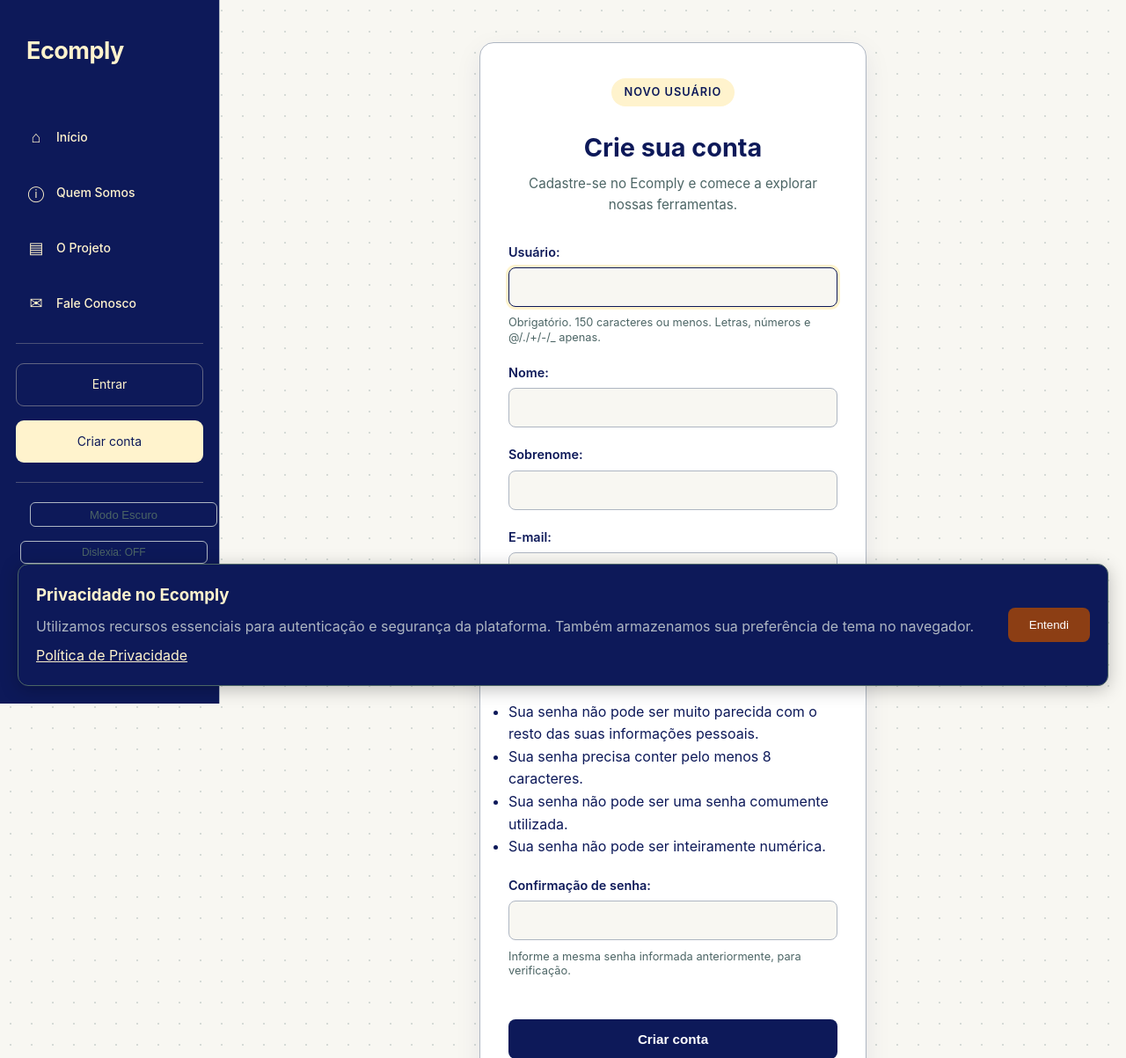
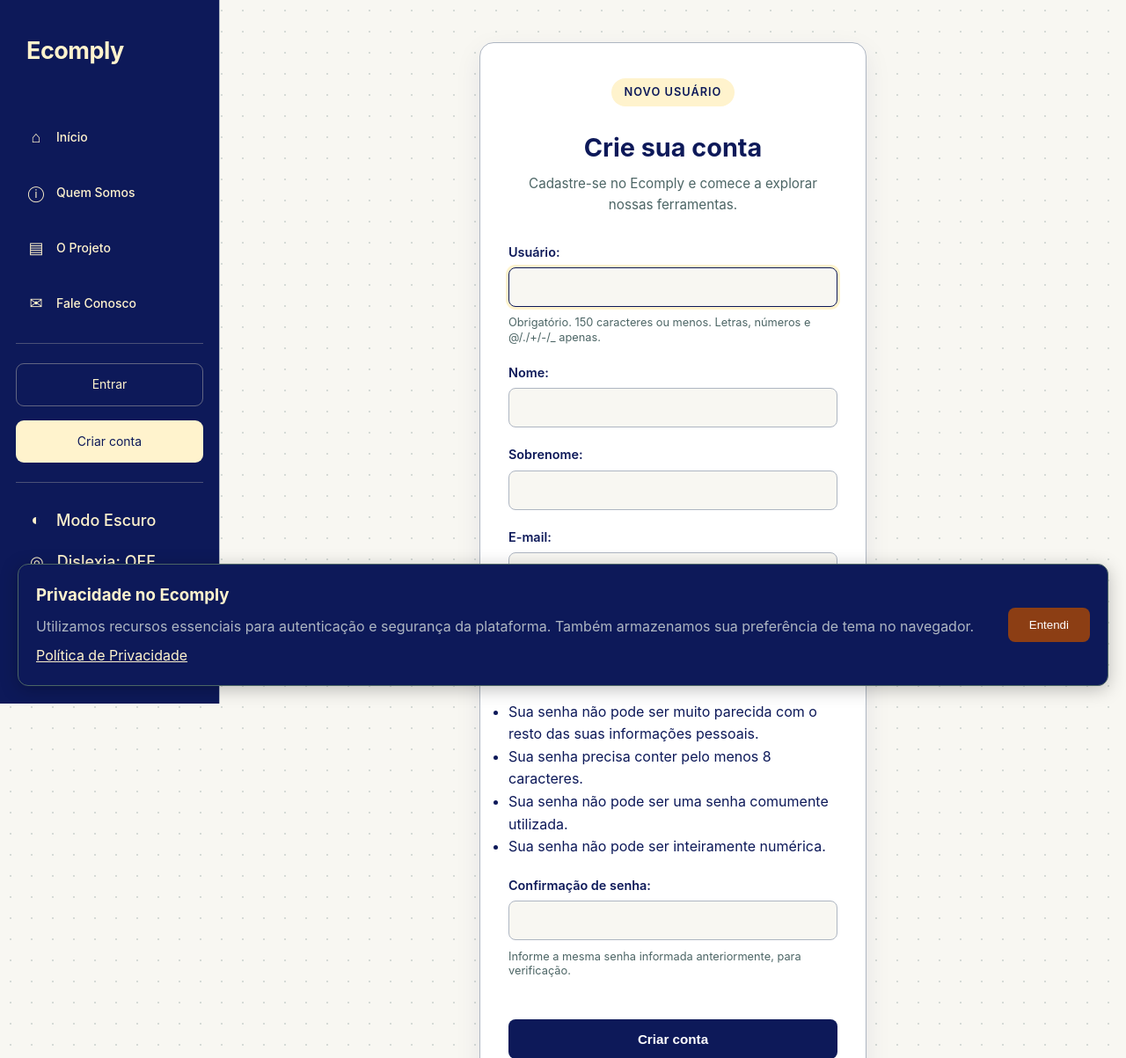
Before and after one commit to mariaeugeniamoraes/projeto_fds_2026.2, a Django app: page /cadastro/ in a window 1280 px wide. Shown: the top 1203 px of the page at 88% size. Run offline with Django 5.2, Linux system fonts and the light colour scheme.

Commit message:
Cnserta a aba lateral da página e adiciona ícones para o modo noturno e de dislexia.

```diff
--- a/core/templates/core/base.html
+++ b/core/templates/core/base.html
@@ -14,7 +14,7 @@
 
     <link rel="stylesheet" href="{% static 'core/css/style.css' %}">
 
-    <!-- MODO ESCURO -->
+    <!-- MODO ESCURO E RESET DE BOTOES -->
     <style>
 
         /* ==========================================
@@ -216,39 +216,19 @@
 
 
         /* ==========================================
-           BOTÃO DE MODO CLARO / ESCURO
+           RESET DE BOTÕES PARA NAVBAR
            ========================================== */
 
-        .theme-toggle-btn {
+        button.nav-item {
             background: transparent !important;
-            border: 1px solid #AEB6C2 !important;
-            border-radius: 6px !important;
-            padding: 0.35rem 0.65rem !important;
-            cursor: pointer !important;
-            font-size: 0.82rem !important;
-            font-weight: 500 !important;
-            color: #4C6565 !important;
-            transition: all 0.2s ease !important;
-            margin-left: 1rem !important;
-            display: inline-block !important;
-            white-space: nowrap;
-        }
-
-        .theme-toggle-btn:hover {
-            color: #8C3E14 !important;
-            border-color: #8C3E14 !important;
-            background-color: rgba(140, 62, 20, 0.06) !important;
-        }
-
-        body.dark-theme .theme-toggle-btn {
-            color: #FFF3CD !important;
-            border-color: #AEB6C2 !important;
-        }
-
-        body.dark-theme .theme-toggle-btn:hover {
-            color: #0D1959 !important;
-            border-color: #FFF3CD !important;
-            background-color: #FFF3CD !important;
+            border: none !important;
+            width: 100%;
+            text-align: left;
+            font-family: inherit;
+            font-size: inherit;
+            cursor: pointer;
+            color: inherit;
+            /* Garante que o padding venha da classe .nav-item original */
         }
 
         .user-welcome {
@@ -297,7 +277,7 @@
 
                     {% if empresa_selecionada %}
                         <a href="{% url 'listar_planos_acao' empresa_selecionada.id %}" class="nav-item">
-                            <span>📋</span> Planos de ação
+                            <span>▤</span> Planos de ação
                         </a>
                     {% endif %}
 
@@ -333,21 +313,12 @@
 
                 <div class="sidebar-divider"></div>
 
-                <button id="theme-toggle"
-                        class="theme-toggle-btn"
-                        type="button">
-                    <span id="theme-text">Modo Escuro</span>
+                <button id="theme-toggle" class="nav-item" type="button">
+                    <span id="theme-icon">◐</span> <span id="theme-text">Modo Escuro</span>
                 </button>
 
-                <button
-                    id="dislexia-toggle"
-                    class="theme-toggle-btn"
-                    type="button"
-                    aria-pressed="false"
-                >
-                    <span id="dislexia-text">
-                        Modo Dislexia
-                    </span>
+                <button id="dislexia-toggle" class="nav-item" type="button" aria-pressed="false">
+                    <span>◎</span> <span id="dislexia-text">Dislexia: OFF</span>
                 </button>
 
             </div>
@@ -401,24 +372,31 @@
     <script>
         const toggleBtn = document.getElementById('theme-toggle');
         const themeText = document.getElementById('theme-text');
+        const themeIcon = document.getElementById('theme-icon');
 
-        if (localStorage.getItem('ecomply-theme') === 'dark') {
+        function atualizarTemaUI(isDark) {
+            if (isDark) {
                 document.body.classList.add('dark-theme');
-            themeText.textContent = 'Modo Claro';
+                if (themeText) themeText.textContent = 'Modo Claro';
+                if (themeIcon) themeIcon.textContent = '☼';
+            } else {
+                document.body.classList.remove('dark-theme');
+                if (themeText) themeText.textContent = 'Modo Escuro';
+                if (themeIcon) themeIcon.textContent = '◐';
+            }
         }
 
+        const isDarkMode = localStorage.getItem('ecomply-theme') === 'dark';
+        atualizarTemaUI(isDarkMode);
+
+        if (toggleBtn) {
             toggleBtn.addEventListener('click', function() {
-            document.body.classList.toggle('dark-theme');
-            const isDark = document.body.classList.contains('dark-theme');
-
-            if (isDark) {
-                localStorage.setItem('ecomply-theme', 'dark');
-                themeText.textContent = 'Modo Claro';
-            } else {
-                localStorage.setItem('ecomply-theme', 'light');
-                themeText.textContent = 'Modo Escuro';
+                const eEscuro = document.body.classList.contains('dark-theme');
+                const novoEstado = !eEscuro;
+                localStorage.setItem('ecomply-theme', novoEstado ? 'dark' : 'light');
+                atualizarTemaUI(novoEstado);
+            });
         }
-        });
     </script>
 
     <script>
@@ -461,12 +439,14 @@
 
     atualizarBotaoDislexia();
 
+    if (dislexiaBtn) {
         dislexiaBtn.addEventListener("click", function () {
             document.body.classList.toggle("modo-dislexia");
             const ativado = document.body.classList.contains("modo-dislexia");
             localStorage.setItem("ecomply-modo-dislexia", String(ativado));
             atualizarBotaoDislexia();
         });
+    }
 </script>
 
 </body>
```
Lines whose indentation alone changed are shown as unchanged.
